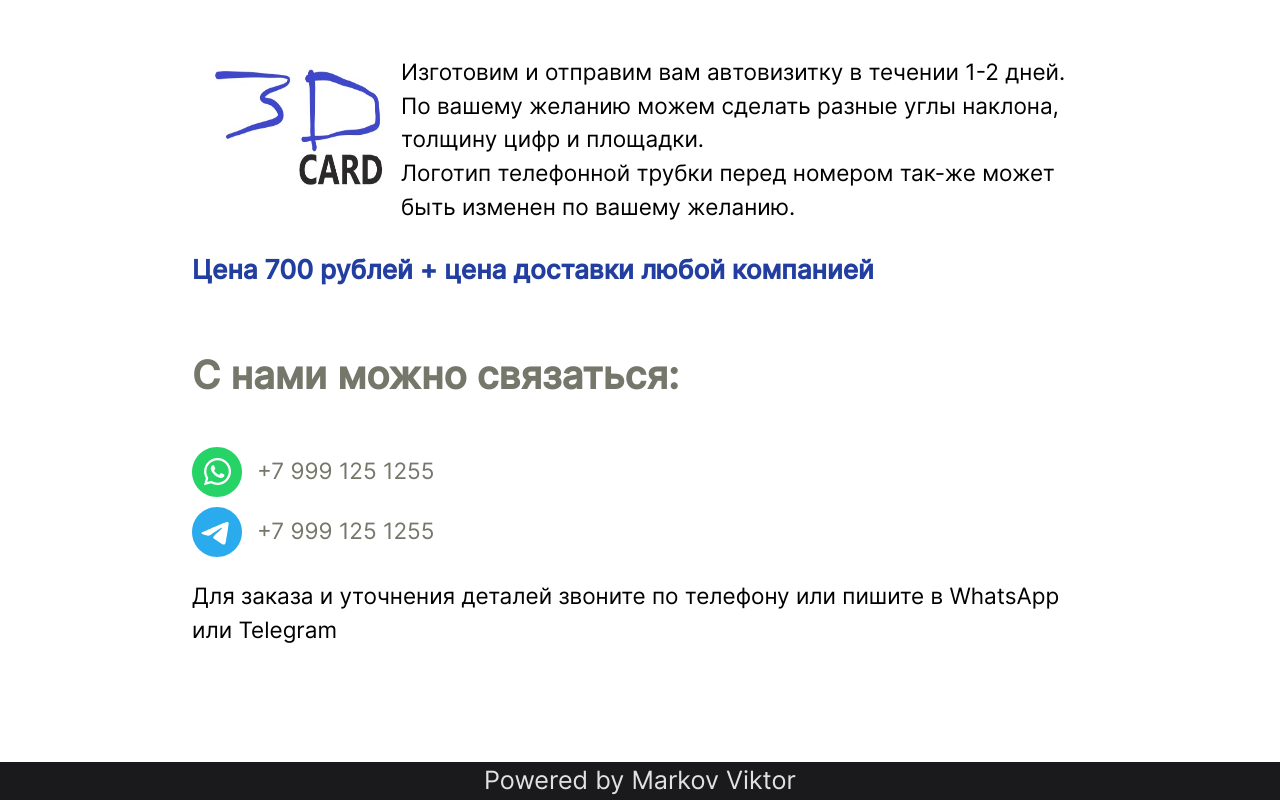
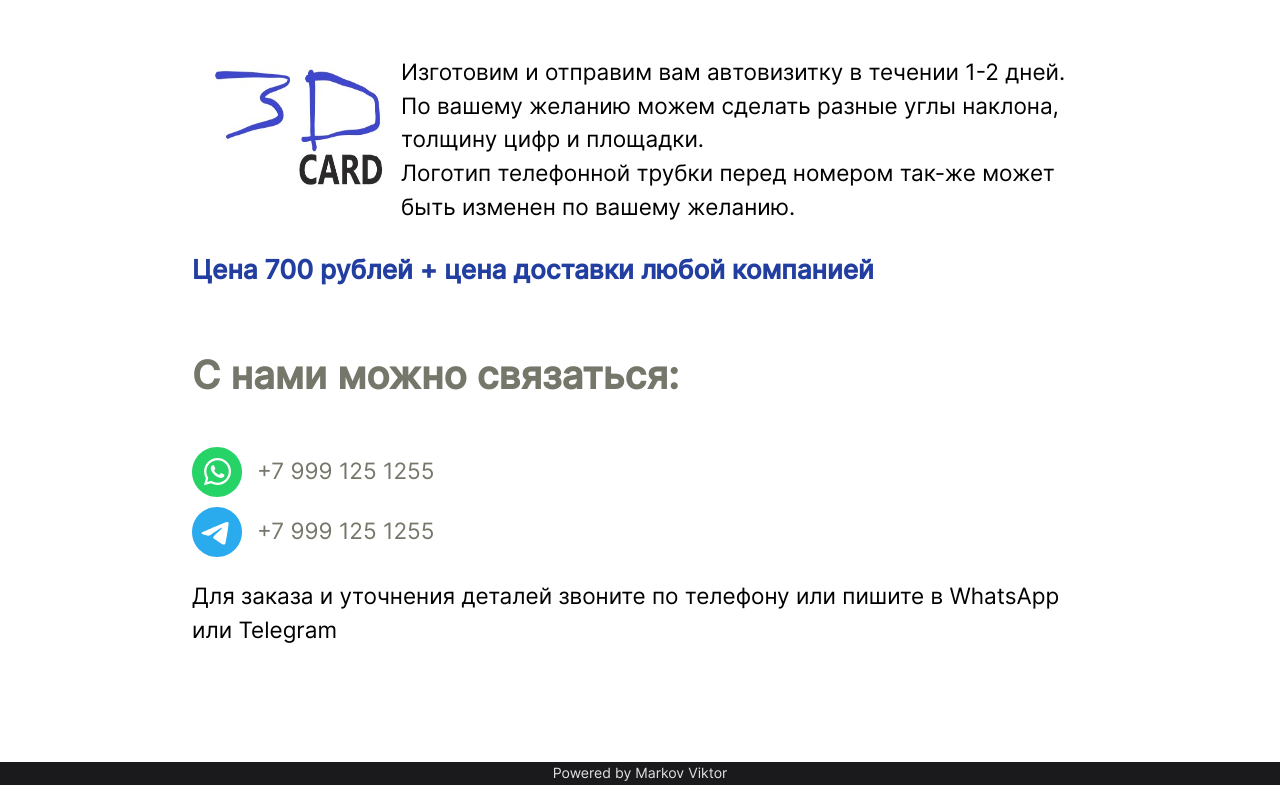
Before and after one commit to MarkovViktor/carcard-frontend, a React (Create React App) app: page / in a window 1280 px wide. Shown: the part 1638-2438 px from the top of the page. Built offline with nearby package versions, Linux system fonts and the light colour scheme.

Commit message:
fix_footer

```diff
--- a/src/components/Footer/Footer.css
+++ b/src/components/Footer/Footer.css
@@ -3,7 +3,7 @@
   display: flex;
   flex-direction: column;
   align-items: center;
-  height: calc(100vw / 33.8888);
+  height: calc(100vw / 55.8888);
 }
 
 .footer__title {
@@ -12,7 +12,7 @@
   font-weight: 400;
   font-size: 17px;
   text-decoration: none;
-  font-size: calc(100vw / 50.8888);
+  font-size: calc(100vw / 90.8888);
 }
 
 @media screen and ( max-width: 770px ) {
```
